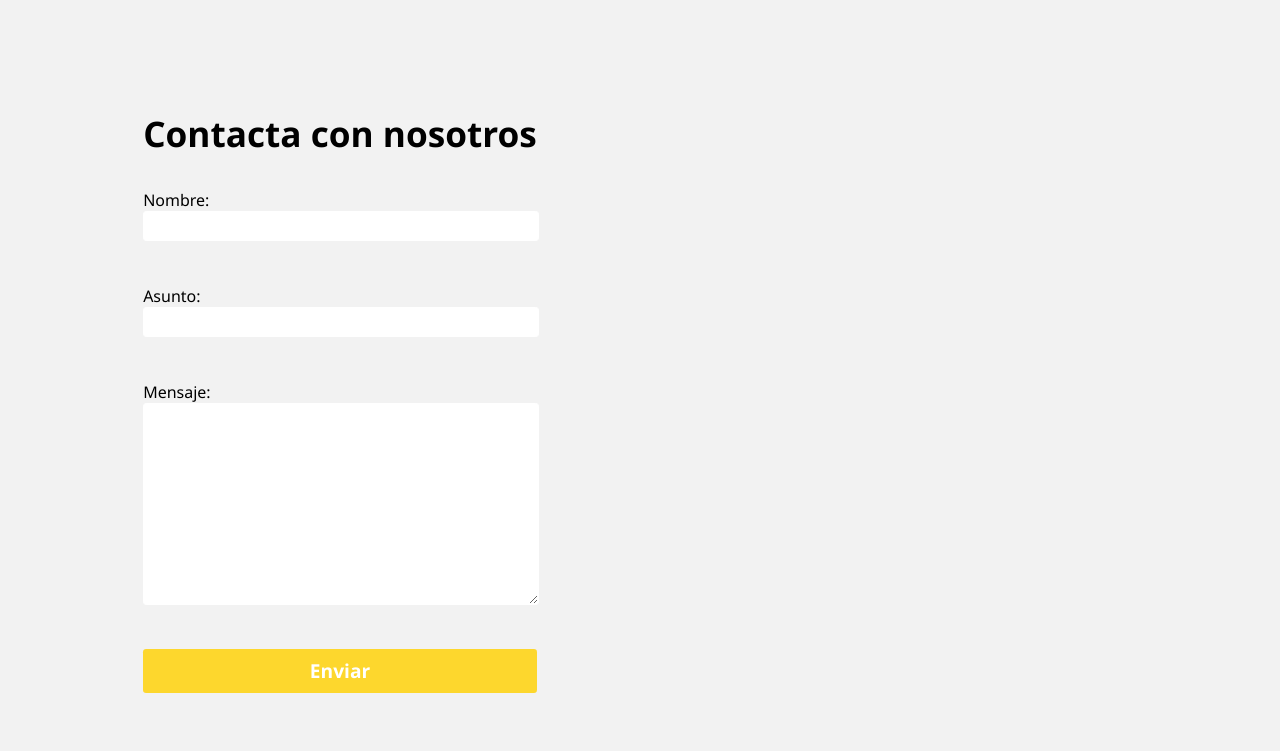
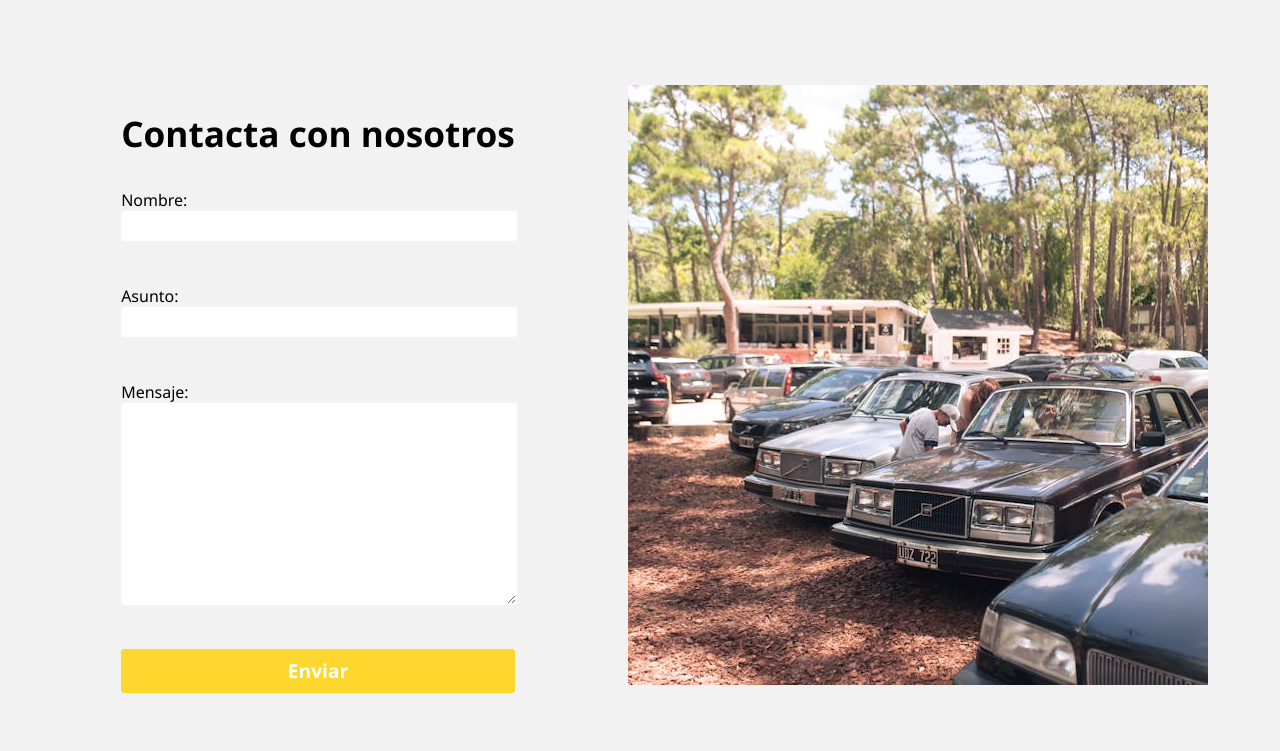
Before and after one commit to juaniiv/landing-page, a plain HTML site: page index.html in a window 1280 px wide. Shown: the part 2927-3678 px from the top of the page. Drawn offline with Linux system fonts and the light colour scheme.

Commit message:
landing page commit 2

```diff
--- a/index.html
+++ b/index.html
@@ -120,7 +120,6 @@
             <div class="wrap-img_two-column">
                 <div class="wrap-text-column">
                     <h3>Contacta con nosotros</h3>
-
                     <form class="form">
                         <label for="nombre">Nombre:</label>
                         <input type="text" name="nombre" id="nombre" required="">
@@ -142,7 +141,7 @@
             </div>
 
             <div class="wrap-img_two-column">
-                <img src="img/disenador-trabajando2.jpeg" alt="">
+                <img src="/img/pexels-photo-15476314.jpeg" alt="">
             </div>
         </div>
     </section>
```
Also changed, not shown: img/pexels-oleksandr-p-7599735.jpg (added), img/pexels-photo-15476314.jpeg (added).
